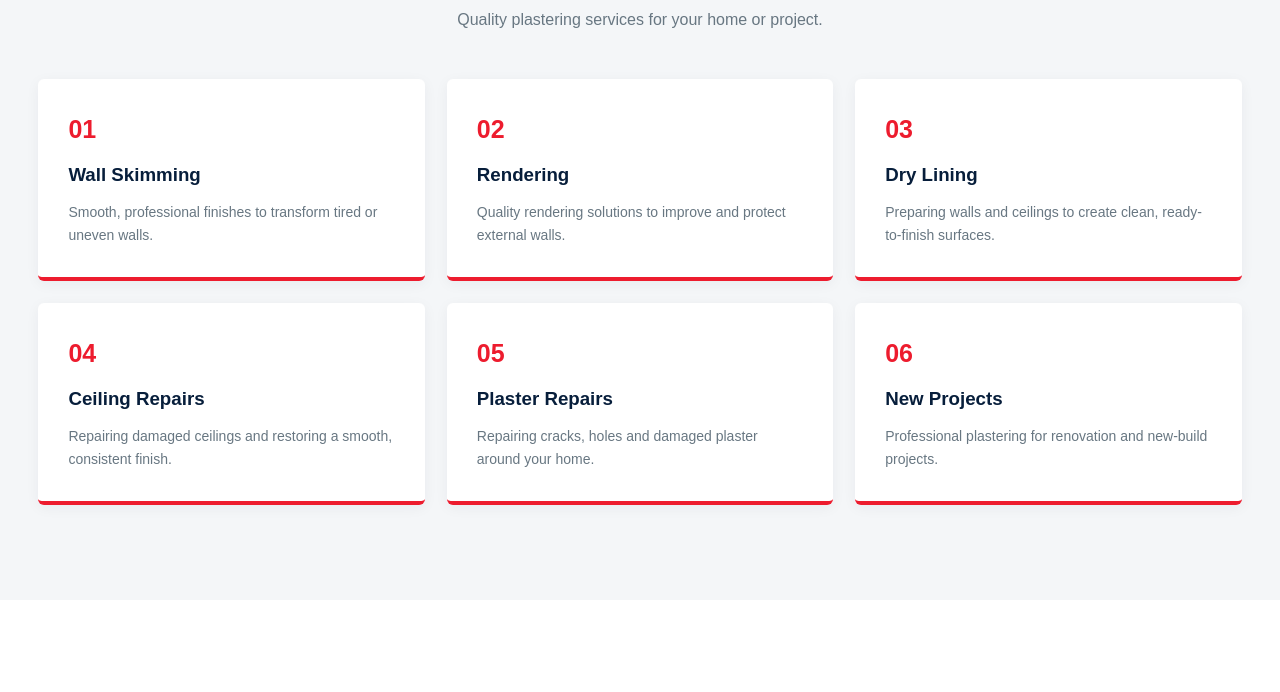
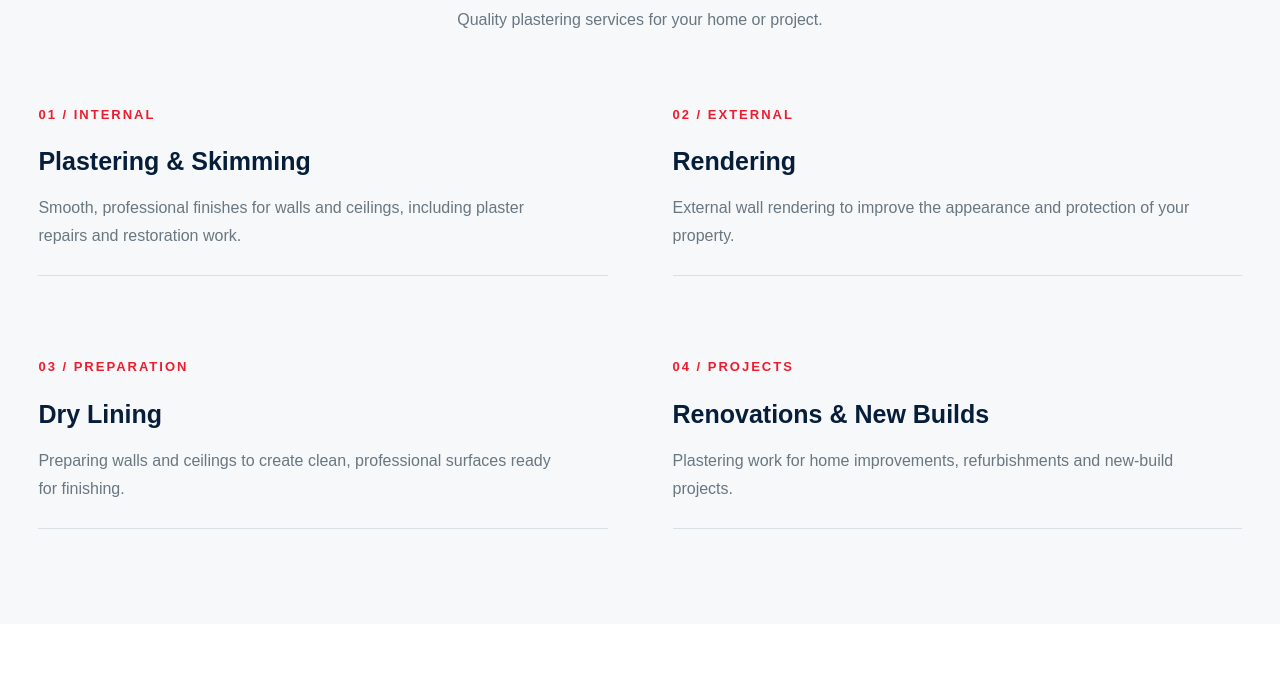
Before and after one commit to FenlandPlastering/fenlandplastering-website, a plain HTML site: page index.html in a window 1280 px wide. Shown: the part 1012-1704 px from the top of the page. Drawn offline with Linux system fonts and the light colour scheme.

Commit message:
Revamp service section with updated styles and content
Updated service cards with new content and styles.

```diff
--- a/index.html
+++ b/index.html
@@ -189,38 +189,43 @@ h1 {
     /* SERVICES */
 
 .services {
-      background: var(--light);
+  background: #f7f8fa;
 }
 
 .service-grid {
   display: grid;
-      grid-template-columns: repeat(3, 1fr);
-      gap: 22px;
+  grid-template-columns: repeat(2, 1fr);
+  column-gap: 65px;
+  row-gap: 55px;
 }
 
 .service-card {
-      background: white;
-      padding: 30px;
-      border-radius: 6px;
-      border-bottom: 4px solid var(--red);
-      box-shadow: 0 3px 14px rgba(7, 30, 59, 0.05);
+  background: transparent;
+  padding: 25px 0;
+  border-radius: 0;
+  border-bottom: 1px solid #d9e0e6;
+  box-shadow: none;
 }
 
 .service-number {
   color: var(--red);
-      font-size: 25px;
+  font-size: 13px;
   font-weight: 800;
-      margin-bottom: 10px;
+  letter-spacing: 2px;
+  margin-bottom: 16px;
 }
 
 .service-card h3 {
   color: var(--navy);
-      margin-bottom: 10px;
+  font-size: 25px;
+  margin-bottom: 12px;
 }
 
 .service-card p {
   color: var(--muted);
-      font-size: 14px;
+  font-size: 16px;
+  line-height: 1.75;
+  max-width: 520px;
 }
 
     /* ABOUT */
@@ -439,56 +444,38 @@ h1 {
         <div class="service-grid">
 
 <article class="service-card">
-            <div class="service-number">01</div>
-            <h3>Wall Skimming</h3>
+    <div class="service-number">01 / INTERNAL</div>
+    <h3>Plastering & Skimming</h3>
     <p>
-              Smooth, professional finishes to transform
-              tired or uneven walls.
+      Smooth, professional finishes for walls and ceilings,
+      including plaster repairs and restoration work.
     </p>
   </article>
 
   <article class="service-card">
-            <div class="service-number">02</div>
+    <div class="service-number">02 / EXTERNAL</div>
     <h3>Rendering</h3>
     <p>
-              Quality rendering solutions to improve
-              and protect external walls.
+      External wall rendering to improve the appearance
+      and protection of your property.
     </p>
   </article>
 
   <article class="service-card">
-            <div class="service-number">03</div>
+    <div class="service-number">03 / PREPARATION</div>
     <h3>Dry Lining</h3>
     <p>
-              Preparing walls and ceilings to create
-              clean, ready-to-finish surfaces.
+      Preparing walls and ceilings to create clean,
+      professional surfaces ready for finishing.
     </p>
   </article>
 
   <article class="service-card">
-            <div class="service-number">04</div>
-            <h3>Ceiling Repairs</h3>
+    <div class="service-number">04 / PROJECTS</div>
+    <h3>Renovations & New Builds</h3>
     <p>
-              Repairing damaged ceilings and restoring
-              a smooth, consistent finish.
-            </p>
-          </article>
-
-          <article class="service-card">
-            <div class="service-number">05</div>
-            <h3>Plaster Repairs</h3>
-            <p>
-              Repairing cracks, holes and damaged plaster
-              around your home.
-            </p>
-          </article>
-
-          <article class="service-card">
-            <div class="service-number">06</div>
-            <h3>New Projects</h3>
-            <p>
-              Professional plastering for renovation
-              and new-build projects.
+      Plastering work for home improvements,
+      refurbishments and new-build projects.
     </p>
   </article>
 
```
Lines whose indentation alone changed are shown as unchanged.
